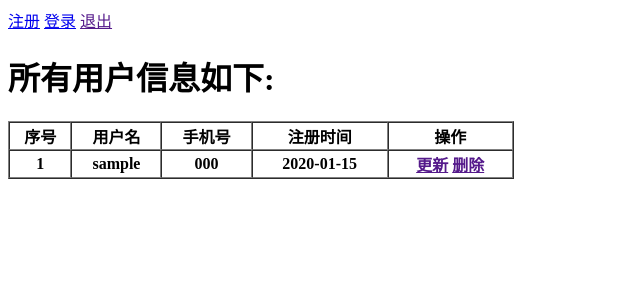
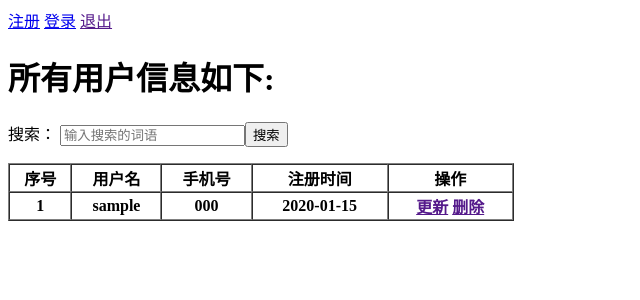
Before and after one commit to aixiu/qianfeng-python-flask, a Flask app: template flask-复习-数据库/templates/user/center.html in a window 1280 px wide. Shown: the top 300 px of the page, without its empty margins (0-640 px from the left). Run offline with Flask 3, Linux system fonts and the light colour scheme; the template is opened without the code that fills it: most values are stand-ins (such as "Sample title", 1, 10 or a date in 2020); lists and menus that the app fills with data are empty.

Commit message:
update readme

```diff
--- a/flask-复习-数据库/templates/user/center.html
+++ b/flask-复习-数据库/templates/user/center.html
@@ -15,6 +15,7 @@
     </div>
     <div>
         <h1>所有用户信息如下:</h1>
+        <p>搜索： <input type="text" name="search" placeholder="输入搜索的词语"><input type="button" value="搜索"></p>
         {% if users %}
             <table border="1" cellspacing="0" width="40%">
                 <tr>
```
